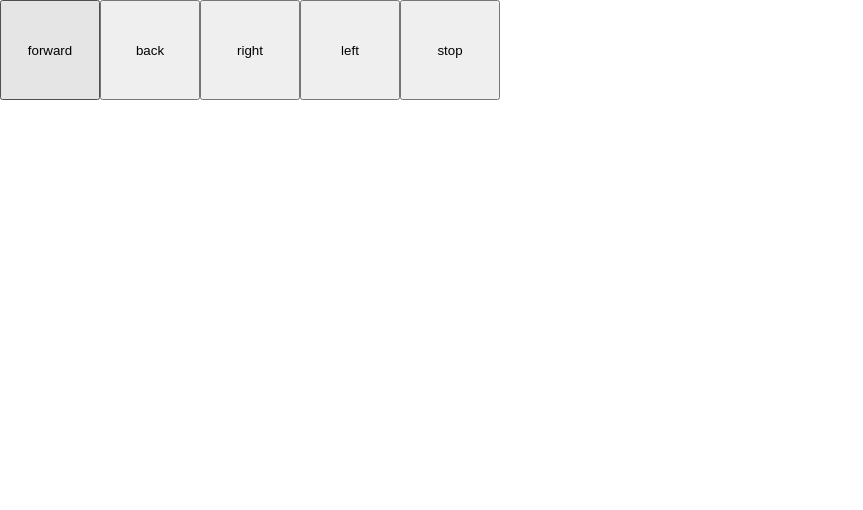
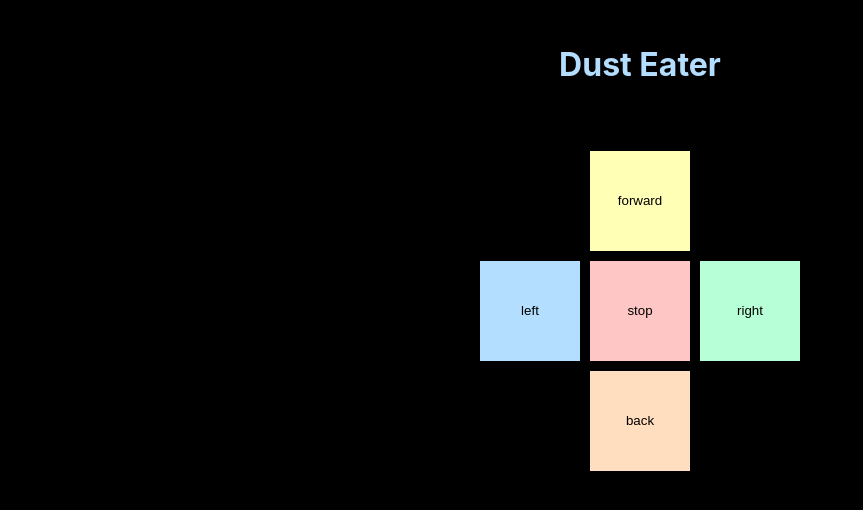
Before and after one commit to sdrew712/dust-eater, a React (Create React App) app: page / in a window 1280 px wide. Shown: the top 510 px of the page, without its empty margins (0-863 px from the left). Built offline with nearby package versions, Linux system fonts and the light colour scheme; no server answers.

Commit message:
update styles

```diff
--- a/src/App.js
+++ /dev/null
@@ -1,27 +0,0 @@
-import axios from "axios";
-require("dotenv").config();
-
-const URL = process.env.REACT_APP_URL;
-
-const handleDirection = async (command) => {
-  console.log(command);
-  try {
-    axios.post(URL, command);
-  } catch (err) {
-    console.error(err);
-  }
-};
-
-function App() {
-  return (
-    <div className="App">
-      <button onClick={({ target }) => handleDirection(target.innerHTML)}>forward</button>
-      <button onClick={({ target }) => handleDirection(target.innerHTML)}>back</button>
-      <button onClick={({ target }) => handleDirection(target.innerHTML)}>right</button>
-      <button onClick={({ target }) => handleDirection(target.innerHTML)}>left</button>
-      <button onClick={({ target }) => handleDirection(target.innerHTML)}>stop</button>
-    </div>
-  );
-}
-
-export default App;
--- /dev/null
+++ b/src/App.jsx
@@ -0,0 +1,42 @@
+import axios from "axios";
+require("dotenv").config();
+
+const URL = process.env.REACT_APP_URL;
+
+const handleDirection = async (command) => {
+  try {
+    axios.post(URL, command);
+  } catch (err) {
+    console.error(err);
+  }
+};
+
+function App() {
+  return (
+    <>
+      <h1>Dust Eater</h1>
+
+      <button id="forward" onClick={({ target }) => handleDirection(target.innerHTML)}>
+        forward
+      </button>
+
+      <div className="buttons">
+        <button id="left" onClick={({ target }) => handleDirection(target.innerHTML)}>
+          left
+        </button>
+        <button id="stop" onClick={({ target }) => handleDirection(target.innerHTML)}>
+          stop
+        </button>
+        <button id="right" onClick={({ target }) => handleDirection(target.innerHTML)}>
+          right
+        </button>
+      </div>
+
+      <button id="back" onClick={({ target }) => handleDirection(target.innerHTML)}>
+        back
+      </button>
+    </>
+  );
+}
+
+export default App;
--- a/src/index.css
+++ b/src/index.css
@@ -4,13 +4,45 @@ body {
     "Droid Sans", "Helvetica Neue", sans-serif;
   -webkit-font-smoothing: antialiased;
   -moz-osx-font-smoothing: grayscale;
+  background-color: black;
+  color: rgb(180, 222, 255);
+  text-align: center;
 }
 
-code {
-  font-family: source-code-pro, Menlo, Monaco, Consolas, "Courier New", monospace;
+h1 {
+  padding-top: 24px;
+  padding-bottom: 40px;
 }
 
 button {
   width: 100px;
   height: 100px;
+  border: none;
+  margin: 5px;
 }
+
+.buttons {
+  display: flex;
+  justify-content: center;
+  align-items: center;
+}
+
+#forward {
+  background-color: rgb(255, 255, 182);
+}
+
+#right {
+  background-color: rgb(183, 255, 214);
+}
+
+#left {
+  background-color: rgb(180, 222, 255);
+}
+
+#stop {
+  background-color: rgb(255, 198, 198);
+}
+
+#back {
+  background-color: rgb(255, 221, 191);
+}
```
